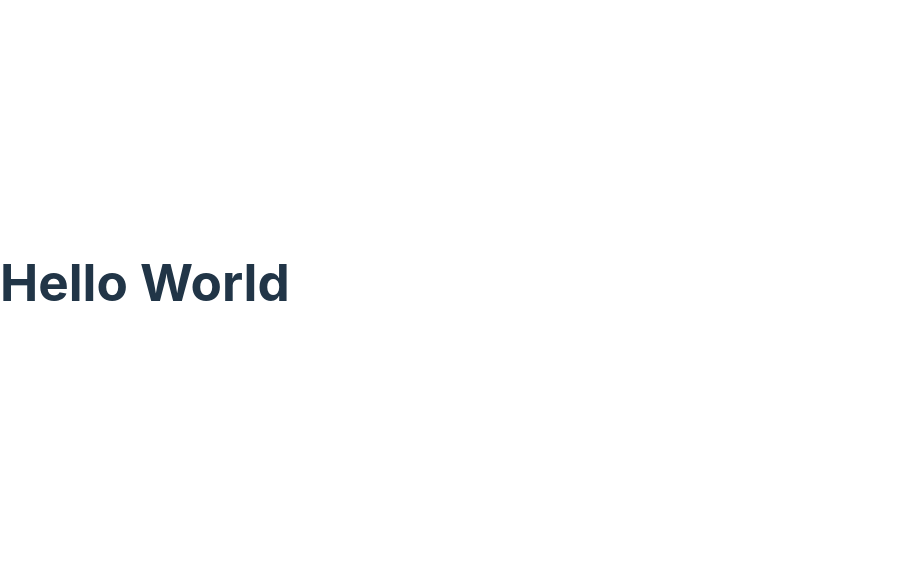
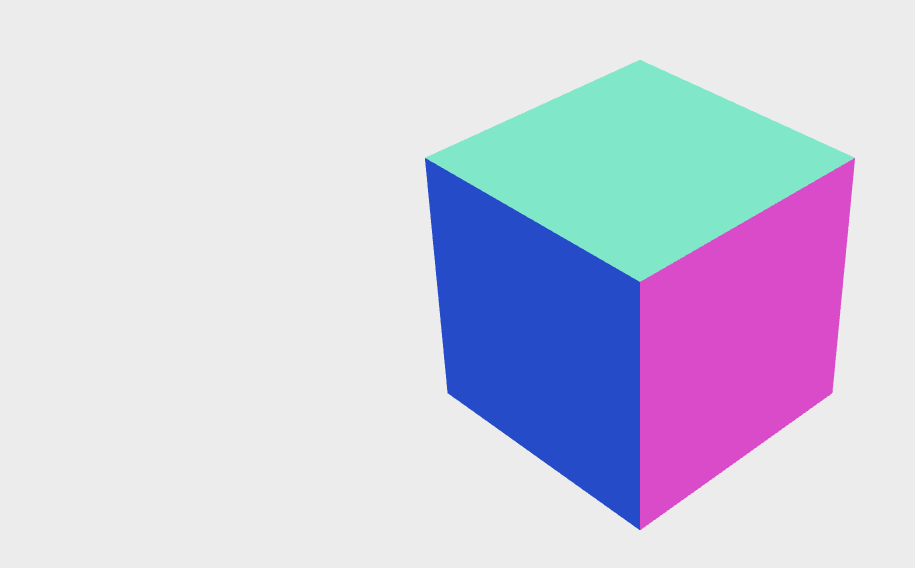
Before and after one commit to Ryanzitto/DISABLE-REPO, a React (Vite) app: page / in a window 1280 px wide. Shown: the part 118-686 px from the top of the page, without its empty margins (0-915 px from the left). Built offline with nearby package versions, Linux system fonts and the light colour scheme.

Commit message:
configurando o threeJS

```diff
--- a/src/App.tsx
+++ b/src/App.tsx
@@ -1,8 +1,12 @@
+import { Canvas } from "@react-three/fiber";
+import { Experience } from "./components/experience";
+
 function App() {
   return (
-    <>
-      <h1>Hello World</h1>
-    </>
+    <Canvas shadows camera={{ position: [3, 3, 3], fov: 30 }}>
+      <color attach="background" args={["#ececec"]} />
+      <Experience />
+    </Canvas>
   );
 }
 
--- /dev/null
+++ b/src/components/Experience.tsx
@@ -0,0 +1,13 @@
+import { OrbitControls } from "@react-three/drei";
+
+export const Experience = () => {
+  return (
+    <>
+      <OrbitControls />
+      <mesh>
+        <boxGeometry />
+        <meshNormalMaterial />
+      </mesh>
+    </>
+  );
+};
--- a/src/index.css
+++ b/src/index.css
@@ -1,69 +1,8 @@
-:root {
-  font-family: Inter, system-ui, Avenir, Helvetica, Arial, sans-serif;
-  line-height: 1.5;
-  font-weight: 400;
-
-  color-scheme: light dark;
-  color: rgba(255, 255, 255, 0.87);
-  background-color: #242424;
-
-  font-synthesis: none;
-  text-rendering: optimizeLegibility;
-  -webkit-font-smoothing: antialiased;
-  -moz-osx-font-smoothing: grayscale;
-  -webkit-text-size-adjust: 100%;
-}
-
-a {
-  font-weight: 500;
-  color: #646cff;
-  text-decoration: inherit;
-}
-a:hover {
-  color: #535bf2;
+#root {
+  width: 100vw;
+  height: 100vh;
 }
 
 body {
   margin: 0;
-  display: flex;
-  place-items: center;
-  min-width: 320px;
-  min-height: 100vh;
 }
-
-h1 {
-  font-size: 3.2em;
-  line-height: 1.1;
-}
-
-button {
-  border-radius: 8px;
-  border: 1px solid transparent;
-  padding: 0.6em 1.2em;
-  font-size: 1em;
-  font-weight: 500;
-  font-family: inherit;
-  background-color: #1a1a1a;
-  cursor: pointer;
-  transition: border-color 0.25s;
-}
-button:hover {
-  border-color: #646cff;
-}
-button:focus,
-button:focus-visible {
-  outline: 4px auto -webkit-focus-ring-color;
-}
-
-@media (prefers-color-scheme: light) {
-  :root {
-    color: #213547;
-    background-color: #ffffff;
-  }
-  a:hover {
-    color: #747bff;
-  }
-  button {
-    background-color: #f9f9f9;
-  }
-}
--- a/tsconfig.json
+++ b/tsconfig.json
@@ -20,6 +20,6 @@
     "noUnusedParameters": true,
     "noFallthroughCasesInSwitch": true
   },
-  "include": ["src"],
+  "include": ["src", "__tests__/App.spec.tsx"],
   "references": [{ "path": "./tsconfig.node.json" }]
 }
```
Also changed, not shown: 1 other file (tests, documents, lock files or other folders).
